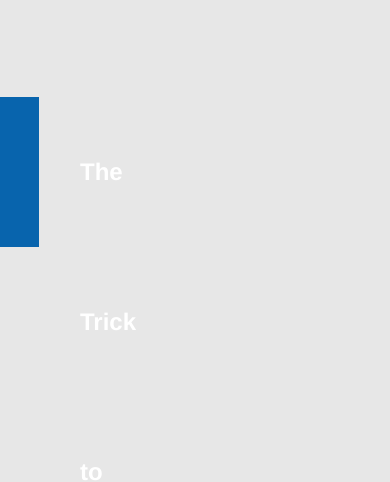
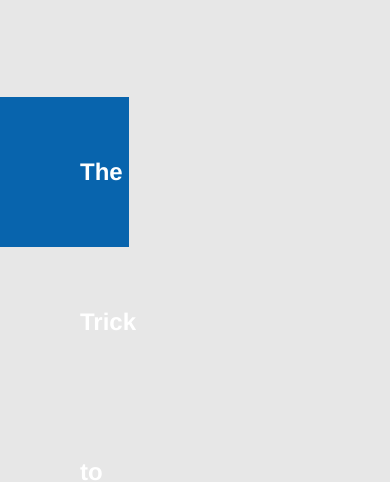
Before and after one commit to Stuke98/Stuke98, a plain HTML site: page index.html in a window 390 px wide. Shown: the part 363-845 px from the top of the page. Drawn offline with Linux system fonts and the light colour scheme.

Commit message:
Update style.css

```diff
--- a/css/style.css
+++ b/css/style.css
@@ -66,17 +66,6 @@ nav ul li a:hover {	/*Hover effect*/
 	margin-top: 100px;
 	background-color: #0864ad;
 	width: 33%;
-	height: 150px;
-	line-height: 150px;
-}
-
-@media (max-width: 600px)
-{
-	#btn1, #btn2, #btn3 {
-	display: inline-block;
-	margin-top: 100px;
-	background-color: #0864ad;
-	width: 10%;
 	height: 150px;
 	line-height: 150px;
 }
```
